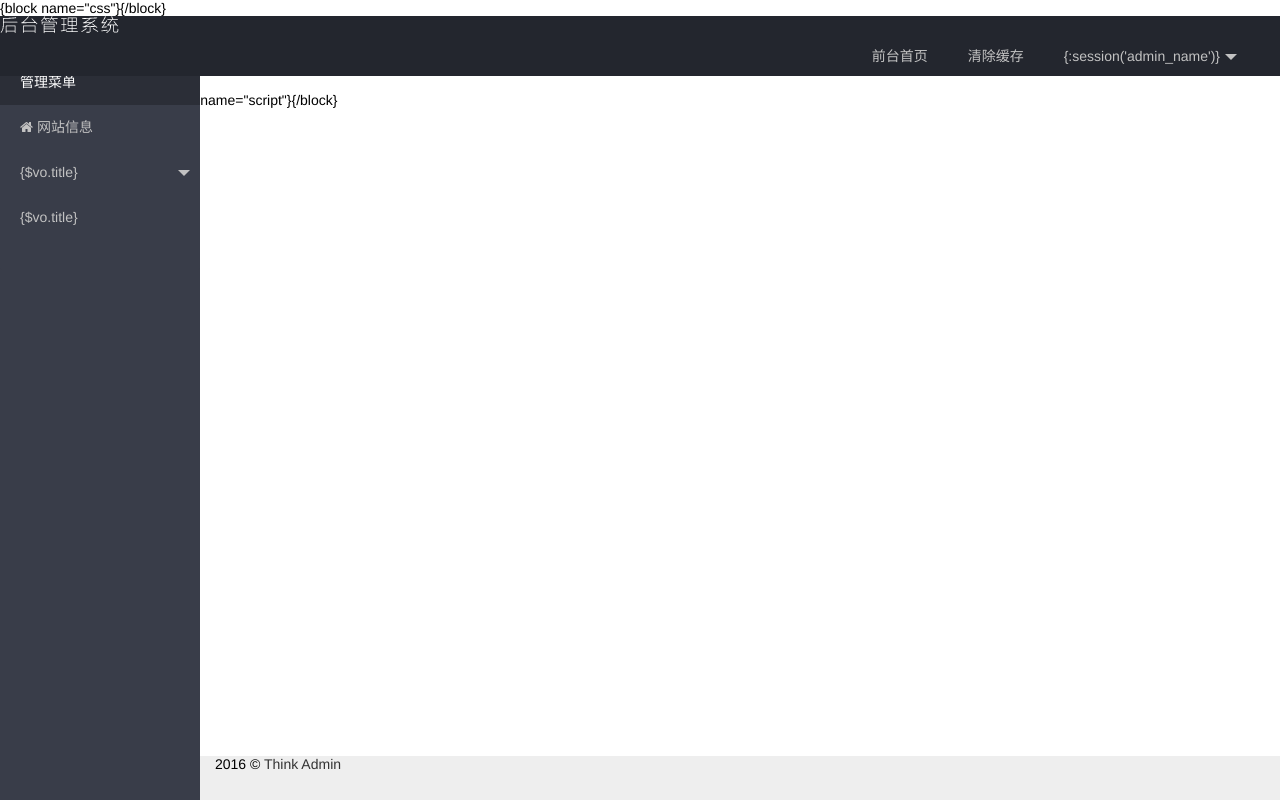
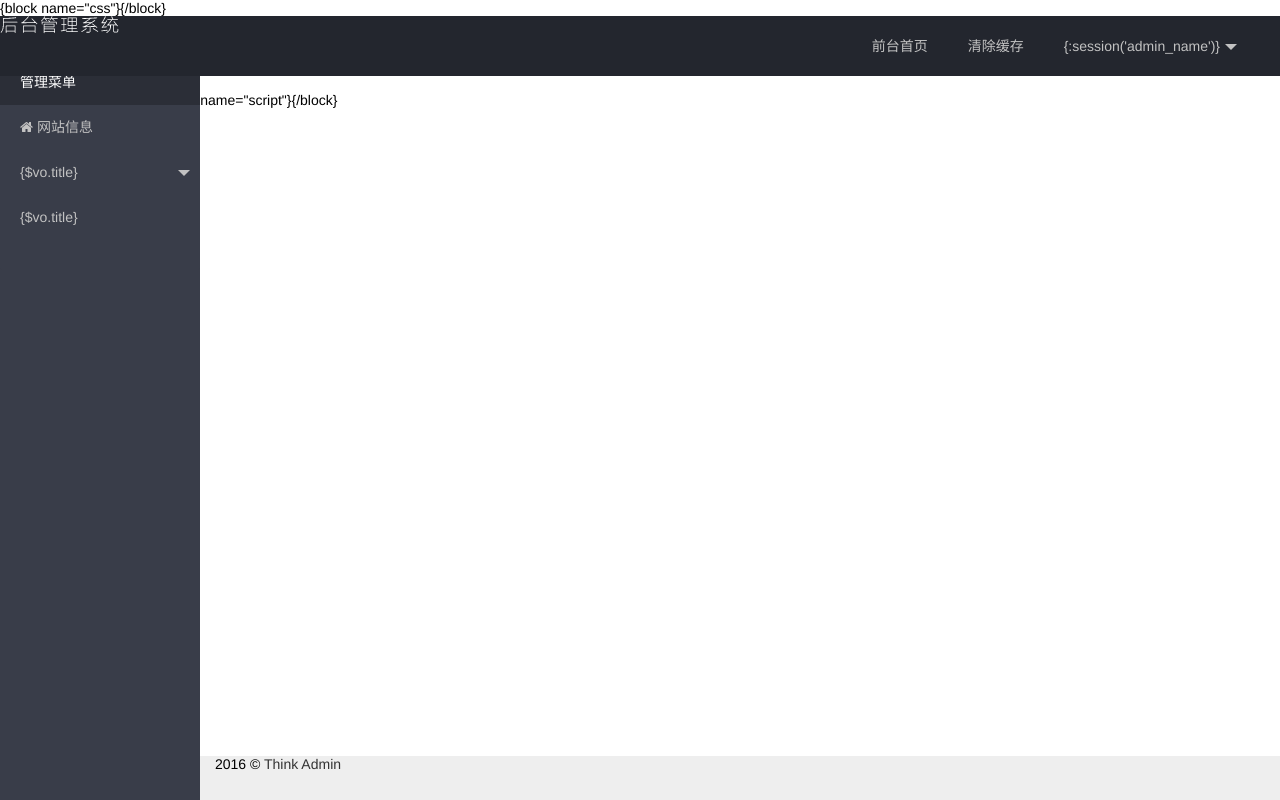
Before and after one commit to xyl-tools/open_source_bms, a PHP site: page /themes/admin/base.html in a window 1280 px wide. Run offline with PHP 8.4, Linux system fonts and the light colour scheme; some libraries are stand-ins or nearby versions.

Commit message:
后台界面布局微调

```diff
--- a/public/static/css/admin.css
+++ b/public/static/css/admin.css
@@ -7,7 +7,7 @@
 .login .login-form input {background-color: rgba(255, 255, 255, 0.3);border: 1px solid rgba(255, 255, 255, 0.3);color: #fff;}
 .login .login-form button {width: 100%;background-color: #048f74;}
 
-.logo {margin-top: 25px;margin-left: 25px;}
+.logo {margin-top: 20px;margin-left: 20px;}
 
 .header {background-color: #393D49;}
 
--- a/themes/admin/base.html
+++ b/themes/admin/base.html
@@ -21,7 +21,7 @@
     <!--头部-->
     <div class="layui-header header">
         <a href=""><img class="logo" src="__STATIC__/images/admin_logo.png" alt=""></a>
-        <ul class="layui-nav" style="position: absolute;top: 10px;right: 20px;background: none;">
+        <ul class="layui-nav" style="position: absolute;top: 0;right: 20px;background: none;">
             <li class="layui-nav-item"><a href="{:url('/')}" target="_blank">前台首页</a></li>
             <li class="layui-nav-item"><a href="" data-url="{:url('admin/system/clear')}" id="clear-cache">清除缓存</a></li>
             <li class="layui-nav-item">
```
